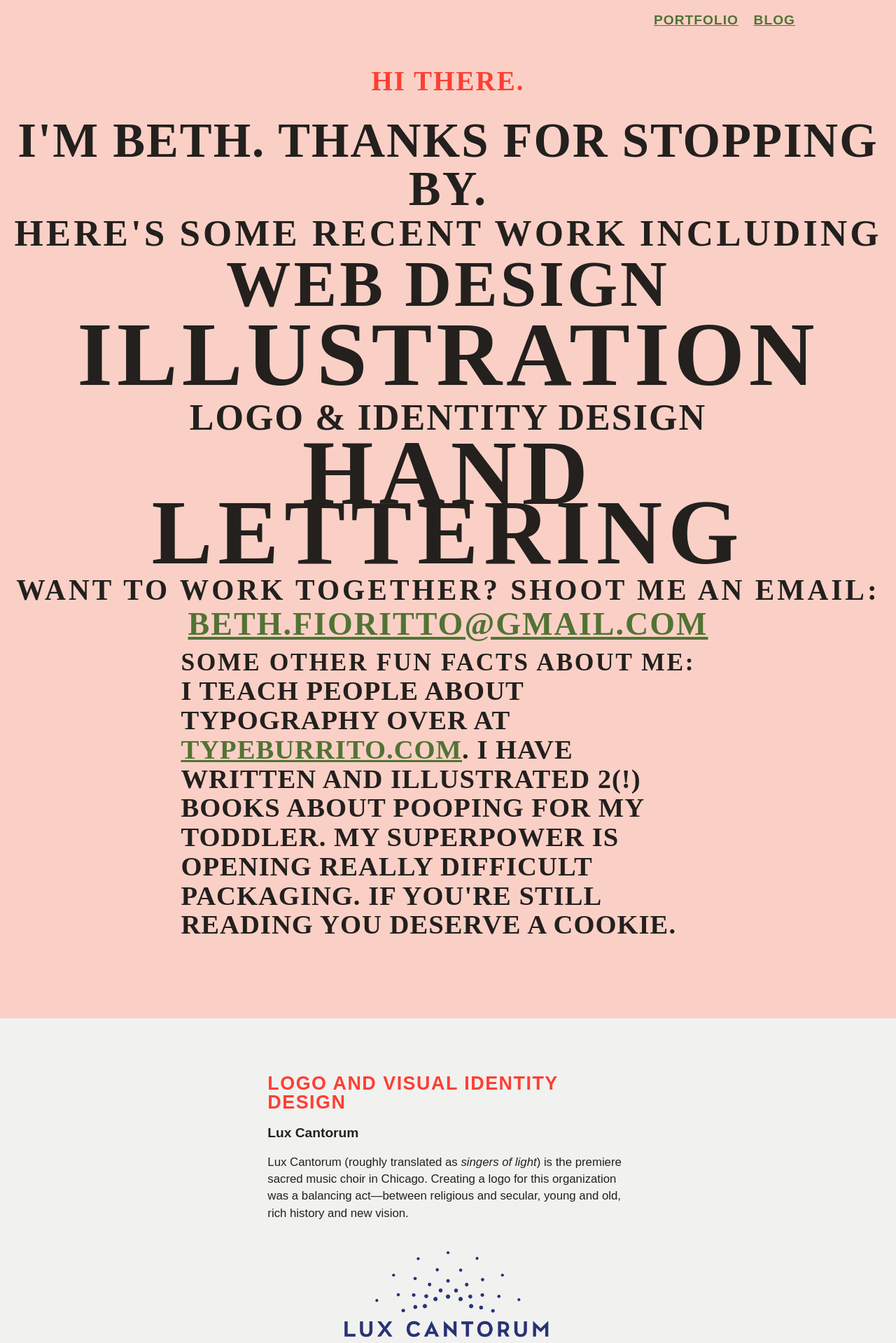
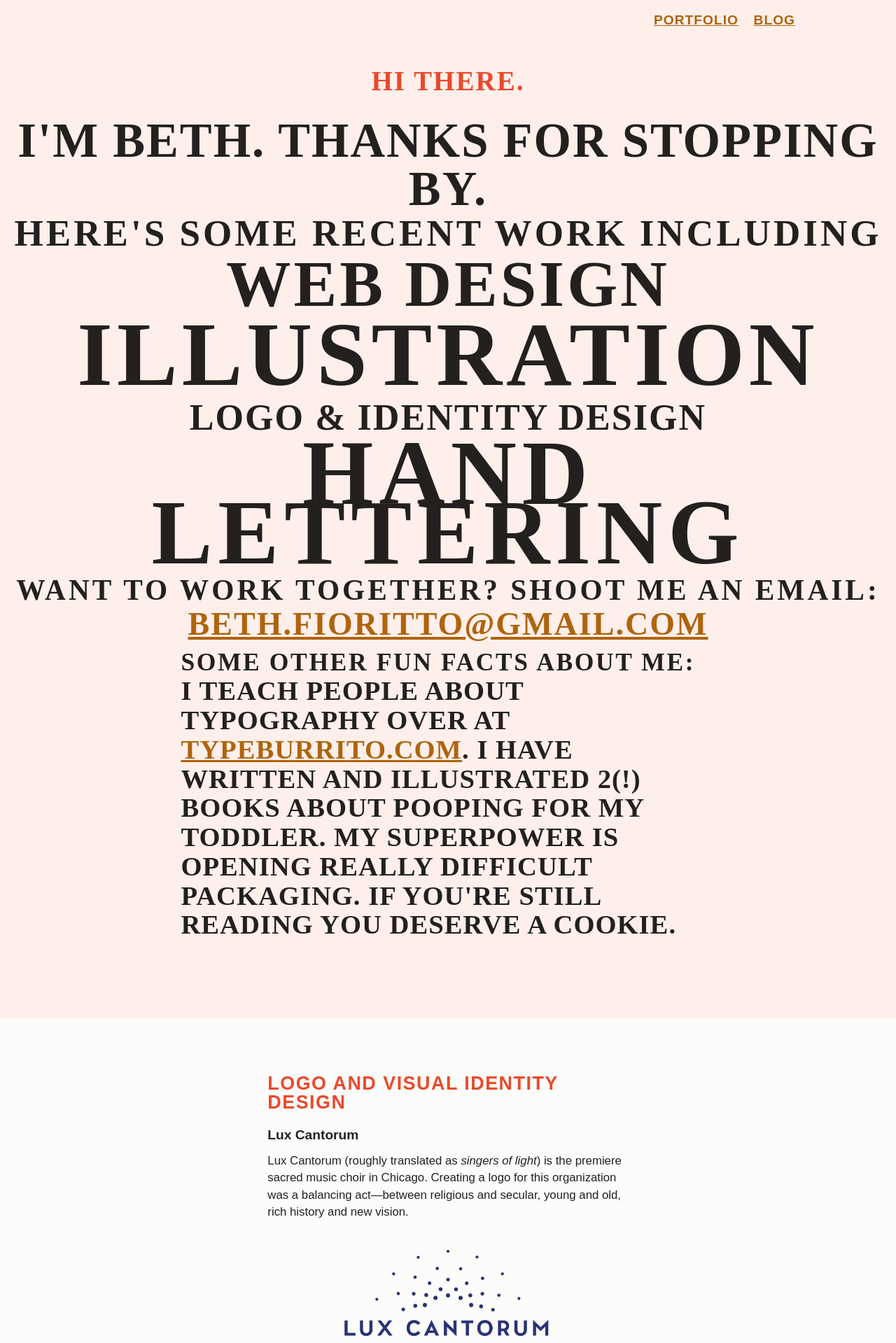
Before and after one commit to bfioritto/bethfioritto, a Jekyll site: the page built from index.md, in a window 1280 px wide. Shown: the top 1919 px of the page at 70% size. Built offline with Jekyll 4.4.1, drawn with Linux system fonts in a browser that asks for light colours; some of the changed text lies outside the part shown.

Commit message:
updated portfolio in preparation for application to GGS. color scheme, some copy editing, and font change for body copy

```diff
--- a/_includes/head.html
+++ b/_includes/head.html
@@ -12,7 +12,9 @@
   <link rel="alternate" type="application/rss+xml" title="{{ site.title | escape }}" href="{{ "/feed.xml" | relative_url }}">
 
   <script src="https://use.typekit.net/osh8xrq.js"></script>
-<script>try{Typekit.load({ async: false });}catch(e){}</script>
+  <script>try{Typekit.load({ async: false });}catch(e){}</script>
+
+  <link href="https://fonts.googleapis.com/css?family=Roboto" rel="stylesheet">
 
   {% if jekyll.environment == 'production' and site.google_analytics %}
   {% include google-analytics.html %}
--- a/_includes/lcc.html
+++ b/_includes/lcc.html
@@ -13,9 +13,9 @@
       <img src="/images/lux_cantorum_logo_blue.png" alt="Lux Cantorum Logo" width="200px">
     </div>
 
-    	 <p>Formerly the Lutheran Choir of Chicago, Lux Cantorum underwent a name change to better align with their current values, vision, and membership, which they describe as "an inclusive, creative community sharing the the transformative power of sacred choral music." Although the choir's repertoire and membership is no longer Lutheran, they have a 70-year history of sacred choral music, and it was important to preserve some continuity with this tradition.</p>
+    <p>Formerly the Lutheran Choir of Chicago, Lux Cantorum underwent a name change to better align with their current values, vision, and membership, which they describe as "an inclusive, creative community sharing the the transformative power of sacred choral music." Although the choir's repertoire and membership is no longer Lutheran, they have a 70-year history singing sacred choral music, and it was important to preserve some continuity with this tradition.</p>
 
-       <p>In addition to communicating the choir's updated mission, goals for the rebranding included increasing concert attendance, securing new sources of funding, and attracting younger, non-Lutheran members. It was necessary to move away from the overtly religious name and iconograpy of the old brand in order to achieve these goals, but at the same time, the sacred nature of the music continues to be an important part of what the choir embodies for both audiences and choir members. What both the name and logo seek to do is incorporate imagery (light, inclusion, interconnectedness) that speaks to those ideas without specific religious images. A dark shade of blue was chosen as the primary color in order to maintain a sense of continuity with the old Lutheran Choir of Chicago brand.</p>
+    <p>In addition to communicating the choir's new mission, goals for the rebranding included increasing concert attendance, securing new sources of funding, and attracting younger, non-Lutheran members. It was necessary to move away from the overtly religious name and iconography of the old brand in order to achieve these goals, but at the same time, the sacred nature of the music continues to be an important part of what the choir embodies for both audiences and choir members. What both the name and logo seek to do is incorporate imagery (light, inclusion, interconnectedness) that speaks to those ideas without specific religious images. A dark shade of blue was chosen as the primary color in order to maintain a sense of continuity with the previous brand.</p>
 
     </div>
 
--- a/_includes/swift_kick.html
+++ b/_includes/swift_kick.html
@@ -5,11 +5,11 @@
        <h2>Logo Design</h2>
        <h3>Swift Kick</h3>
 
-    <div class="text">
-    	 <p>Consultant and Trainer Kevin Griffin wanted to expand his business, and his previous moniker—<i>Kevin Griffin Consulting</i>—no longer made sense for the goals and direction of his business. The visuals I developed for Swift Kick reflect the owner’s demeanor: playful and approachable. And that's what sets this business apart: when you think software training, you probably think stodgy and boring (Raise your hand if you want to go to a software training!) The tongue-in-cheek, illustrative logo sets Swift Kick apart from business as usual.</p>
+       <div class="text">
+    	   <p>Consultant and Trainer Kevin Griffin wanted to expand his business, and his previous moniker—<i>Kevin Griffin Consulting</i>—no longer made sense for the goals and direction of his business. Swift Kick provides software training, and Kevin wanted a logo that mirrored his approach to training: approachable but no-nonsense—a gentle kick in the pants to get professionals’ skills up to speed. The tongue-in-cheek, illustrative logo communicates the ethos of Swift Kick and also visually sets it apart from other training companies.</p>
 
-		   <p>I also created a brand “starter kit” for Swift Kick by specifying colors and type choices to help the client maintain consistency across products, marketing materials, and website.</p>
-    </div>
+		     <p>In addition to the logo, I provided a brand “starter kit” for Swift Kick by specifying colors and type choices to help the client maintain consistency across products, marketing materials, and website.</p>
+       </div>
 
     <div class="feature-image">
       <img src="/images/swift_kick_logo.png" alt="swift kick logo" width="200px">
--- a/_includes/type_burrito.html
+++ b/_includes/type_burrito.html
@@ -5,12 +5,15 @@
        <h2>Logo and Web Design</h2>
        <h3>Type Burrito</h3>
 
-    <div class="text">
-    	 <p>Typography: the perfect combination of rules, minutiae, craft, and science that makes my heart go pitter-patter. (I'm a regular party animal, I know.) I started <a href="www.typeburitto.com">Type Burrito</a> to teach designers and front-end developers about type. My goal is to provide high-quality resources to increase designers' skill and confidence with type, and publish a more comprehensive e-book, due out this fall.</p>
+       <div class="text">
+    	   <p>Typography: a scrumptious combination of minutiae, craft, and science that makes my heart go pitter-patter. I started <a href="www.typeburitto.com">Type Burrito</a> to teach designers and front-end developers about type. My goal is to provide high-quality resources to increase designers' skill and confidence with type.</p>
 
-       <p>With the logo I wanted to communicate authority and accessibility in a way that fit the playful name of the website. My initial instinct was to start with a typeface for the logotype, but because the "burrito wrapping" ligature was working well, I followed that idea and drew a custom logotype.</p>
+         <p>The concept for the logo is fairly straightforward: the wordmark wraps itself like a burrito. A lot of designers and developers feel intimidated by typography, so it was important for the logo to feel accessible and not too overtly cool or trendy, which I learned from my audience adds to the sense of intimidation.</p>
 
-       <p>The design of the site itself is simple, and the focus is on the articles and resources. Other design decisions help with updating and maintaining the site: similar elements are built of reusable chunks of code (something I've also done on here on my portfolio site) to help maintain visual consistency, and to make updates quick and easy.</p>
+         <p>The design of the site itself is simple, and the focus is on the articles and resources. I’ve used pattern libraries for both consistency of design and ease of updating.</p>
+
+         <p>Type Burrito is a side project, and this is a first iteration which I plan to revisit. The focus for now has been on high-quality content (here’s an article I’m really proud of), which typically brings in 20-30K visitors to the site when I publish a new article. From just a few articles I have garnered over 700 sign-ups to my newsletter.</p>
+
 
     <div class="article-width-image">
       <img src="/images/type_burrito_screen_grab.png" alt="type burrito web site" width="100%">
--- a/_sass/_variables.scss
+++ b/_sass/_variables.scss
@@ -1,6 +1,6 @@
 // Our variables
 
-$base-font-family: "effra", sans-serif;
+$base-font-family: "work sans", sans-serif;
 $header-font-family: "acumin-pro-extra-condensed", sans-serif;
 /* modular scale of 1.6 on a base of 1.05 and 1.2 */
 $font-size-1: 1.05rem;
@@ -21,6 +21,26 @@ $feature-image-width: 300px;
 $welcome-note-width: 600px;
 
 
+$background-color-1: rgb(252, 252, 250);
+$background-color-2: rgb(239,238,236);
+$welcome-background-color: rgb(4,65,90);
+$light-grey: rgb(220,220,220);
+$medium-grey: rgb(190,187,180);
+$light-coral: rgb(253,158,140);
+$light-coral-transparent: rgba(253,160,153, 0.6);
+$blush: rgb(255,239,235);
+$bright-olive: rgb(255,239,235); /* now  blush */
+$light-olive: rgb(208,218,138); /* now tan */
+$text-color: rgb(35,32,30);
+$headline-color: rgb(220,220,180);
+$header-color: rgb(235,73,43);
+$link: rgb(175,100,12);
+$link-visited: rgb(135,85,10);
+$hover-color: rgb(135,85,12);
+$footer-text-color: rgb(225,187,145);
+
+
+/*
 $background-color-1: rgb(241, 241, 240);
 $background-color-2: rgb(231,231,229);
 $welcome-background-color: rgb(4,65,90);
@@ -33,10 +53,11 @@ $bright-olive: rgb(158,173,88);
 $light-olive: rgb(208,218,138);
 $text-color: rgb(35,32,30);
 $headline-color: rgb(220,220,180);
-$header-color: rgb(253,63,50);
+$header-color: rgb(235,73,43);
 $link: rgb(82,115,52);
 $link-visited: rgb(40,70,10);
 $hover-color: rgb(200,120,45);
+*/
 
 $desktop:        1024px;
 $small:          767px;
--- a/assets/main.scss
+++ b/assets/main.scss
@@ -65,17 +65,17 @@ h2 {
   text-transform: uppercase;
   letter-spacing: 1.51px;
   padding-top: 1rem;
-  padding-bottom: 1rem;
+  padding-bottom: 1.2rem;
 }
 
 h3 {
   font-family: $base-font-family;
-  font-weight: 700;
+  font-weight: bold;
   font-size: $font-size-2;
   line-height: $base-line-height;
   color: $text-color;
   padding-top: 0rem;
-  padding-bottom: 1rem;
+  padding-bottom: .7rem;
 }
 
 p {
@@ -147,7 +147,7 @@ a visited {
   padding-top: 0rem;
   padding-bottom: 1rem;
   p {
-  color: $bright-olive;
+  color: $footer-text-color;
   $font-size: $font-size-9;
   padding: 0rem;
   }
```
Also changed, not shown: _includes/email_icon.svg, _includes/icon-github.svg, _includes/icon-instagram.svg, _includes/icon-twitter.svg.
